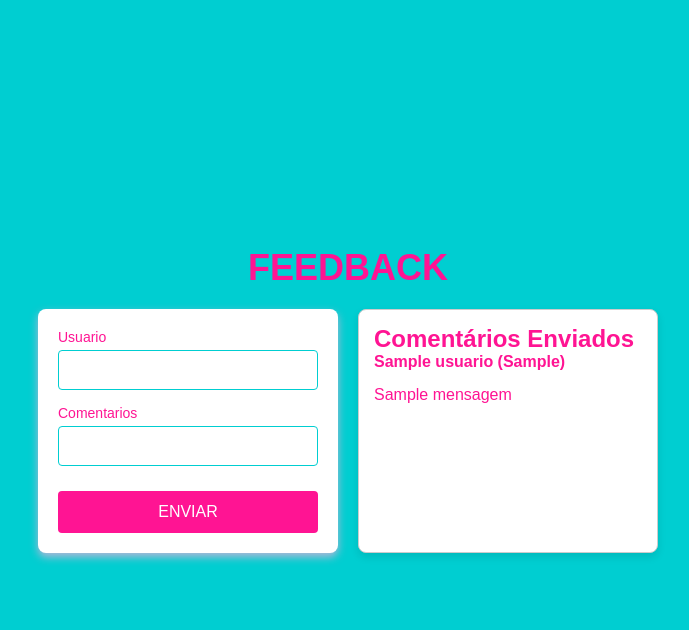
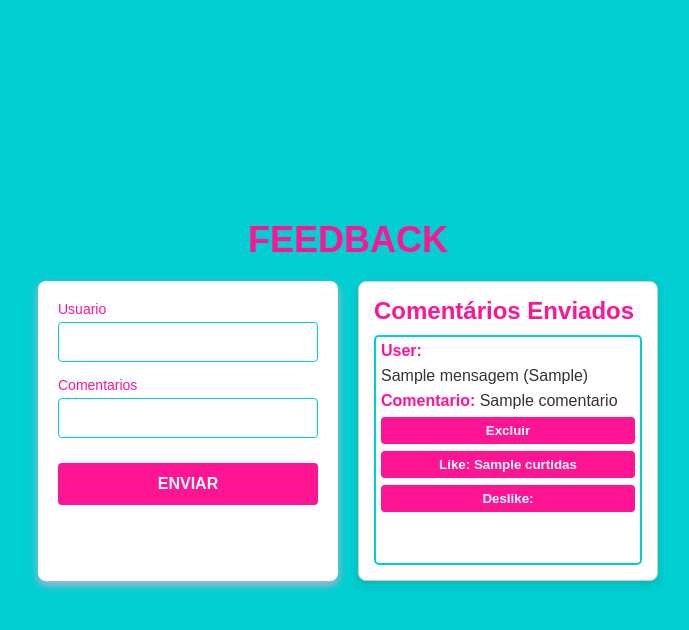
Before and after one commit to AliciaPavao/cadastroFeedback, a Flask app: template templates/pagPrincipal.html in a window 1280 px wide. Shown: the top 630 px of the page, without its empty margins (292-981 px from the left). Run offline with Flask 3, Linux system fonts and the light colour scheme; the template is opened without the code that fills it: most values are stand-ins (such as "Sample title", 1, 10 or a date in 2020).

Commit message:
likes e excluir

```diff
--- a/app.py
+++ b/app.py
@@ -1,4 +1,4 @@
-from flask import Flask, render_template, request
+from flask import Flask, render_template, request, redirect
 import datetime
 import mysql.connector
 # Importando a pasta o arquivo e a classe
@@ -12,7 +12,7 @@ def pagina_principal():
     mensagens = Mensagem.recuperar_mensagens()
 
     # Enviar as mensagens para o template
-    return render_template("pagPrincipal.html", mensagem = mensagens)
+    return render_template("pagPrincipal.html", mensagens = mensagens)
 
 @app.route("/post/mensagem", methods=["POST"])
 def cadastrarComentarios():
@@ -25,6 +25,14 @@ def cadastrarComentarios():
     # Redireciona para o index
     return render_template("pagPrincipal.html")
 
-# Cadastrando as coisas no banco de dados
+@app.route("/delete/mensagem/<codigo>")
+def delete_mensagem(codigo):
+    Mensagem.deletar_mensagem(codigo)
+    return redirect("/")
+
+@app.route("/put/curtidas/<codigo>")
+def aumentar_likes(codigo):
+    Mensagem.aumentar_likes(codigo)
+    return redirect("/")
 
 app.run(debug = True)
--- a/static/css/pag1.css
+++ b/static/css/pag1.css
@@ -67,20 +67,36 @@ input[type="text"] {
     outline-color: deeppink;
 }
 
-/* Estilo para o botão */
-button {
+/* Estilo para os botões */
+button:hover {
+    background-color: rgb(249, 145, 200);
+}
+
+.enviar {
     background-color: deeppink;
     color: white;
     border: none;
     padding: 12px 20px;
     border-radius: 4px;
     font-size: 16px;
+    font-weight: 700;
     cursor: pointer;
     margin-top: 10px;
 }
 
-button:hover {
-    background-color: rgb(249, 145, 200);
+.btn-coment{
+    background-color: deeppink;
+    color: white;
+    border: none;
+    border-radius: 4px;
+    cursor: pointer;
+    padding: 6px 10px;
+    font-weight: 600;
+}
+
+a {
+    text-decoration: none;
+    color: white;
 }
 
 /* Estilo do quadrado de comentários */
@@ -96,6 +112,7 @@ button:hover {
     display: flex;
     flex-direction: column;
     color: deeppink;
+    gap: 10px;
 }
 
 .comentario {
@@ -114,5 +131,17 @@ button:hover {
 .comentarios-list {
     display: flex;
     flex-direction: column;
-    gap: 15px;
+    width: 100%;
+    height: 300px;
+    gap: 7px;
+    border: 2px solid darkturquoise;
+    border-radius: 5px;
+    word-wrap: break-word;
+    color: #333;
+    padding: 5px;
+
 }
+
+.titulo{
+    color: deeppink;
+}
--- a/templates/pagPrincipal.html
+++ b/templates/pagPrincipal.html
@@ -25,7 +25,7 @@
                     <input type="text" name="mensagem" id="mensagem">
                 </label>
 
-                <button type="submit">ENVIAR</button>
+                <button type="submit" class="enviar">ENVIAR</button>
             </form>
 
             <div class="comentarios">
@@ -33,8 +33,11 @@
 
                 {%for mensagem in mensagens%}
                 <div class="comentarios-list">
-                    <strong>{{mensagem.usuario}} ({{mensagem.data_hora}})</strong>
-                    <p>{{mensagem.mensagem}}</p>
+                    <strong class="titulo">User:</strong> {{mensagem.nome}} ({{mensagem.data_hora}})
+                    <p><strong class="titulo">Comentario:</strong> {{mensagem.comentario}}</p>
+                    <button class="btn-coment"><a href="/delete/mensagem/{{mensagem.cod_comentario}}">Excluir</a </button>
+                    <button class="btn-coment"><a href="/put/curtidas/{{mensagem.cod_comentario}}">Like</a>: {{mensagem.curtidas}} </button>
+                    <button class="btn-coment"><a href="">Deslike</a>: </button>
                 </div>
                 {% endfor %}
             </div>
```
Also changed, not shown: data/conexao.py (+4 -4 lines), model/control_mensagem.py (+49 -5 lines).
